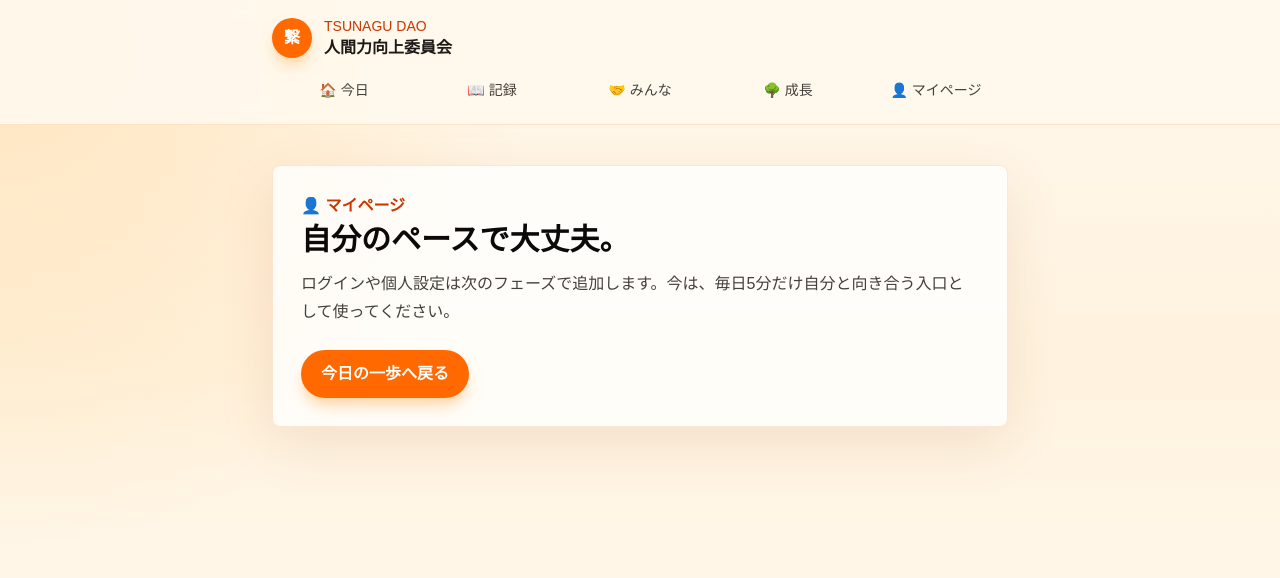
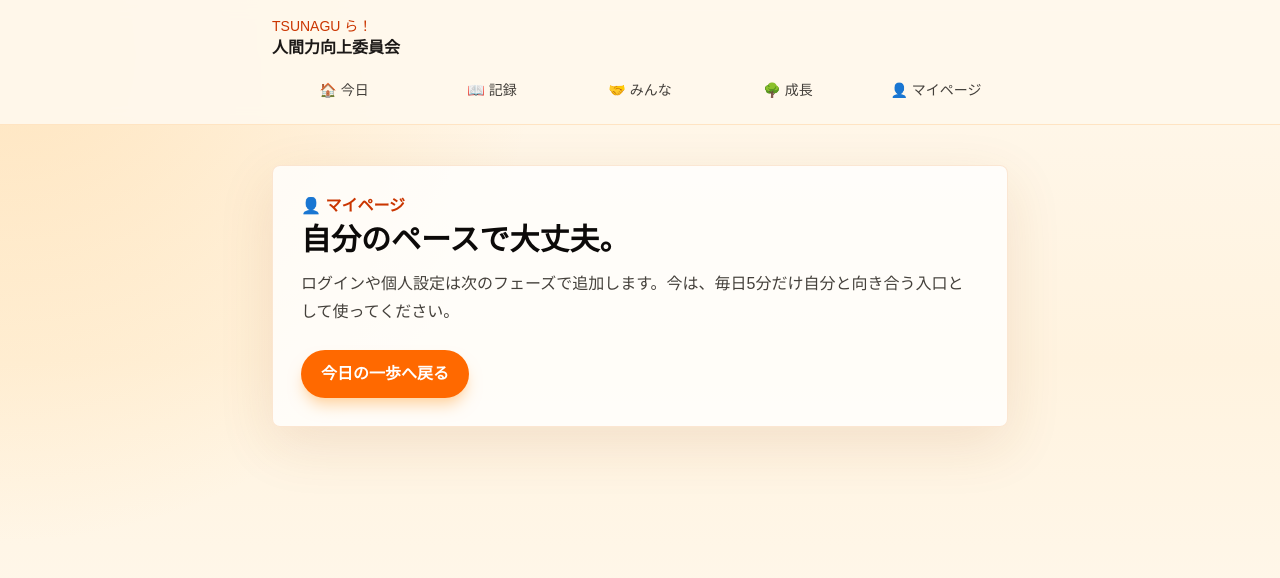
Before and after one commit to DCBLABO/tsunagu-app, a Next.js app: page /mypage in a window 1280 px wide. Shown: the top 578 px of the page. Built offline with nearby package versions, Linux system fonts and the light colour scheme.

Commit message:
Add files via upload

```diff
--- a/src/components/AppShell.tsx
+++ b/src/components/AppShell.tsx
@@ -14,11 +14,8 @@ export function AppShell({ children }: { children: React.ReactNode }) {
       <header className="sticky top-0 z-20 border-b border-orange-200/60 bg-[#fff8ed]/95 backdrop-blur">
         <div className="mx-auto flex max-w-3xl flex-col gap-3 px-4 py-4">
           <Link href="/" className="flex items-center gap-3">
-            <span className="grid h-10 w-10 place-items-center rounded-full bg-orange-500 font-bold text-white shadow-lg shadow-orange-200">
-              繋
-            </span>
             <span>
-              <span className="block text-sm text-orange-700">TSUNAGU DAO</span>
+              <span className="block text-sm text-orange-700">TSUNAGU ら！</span>
               <span className="block font-bold text-stone-900">人間力向上委員会</span>
             </span>
           </Link>
```
